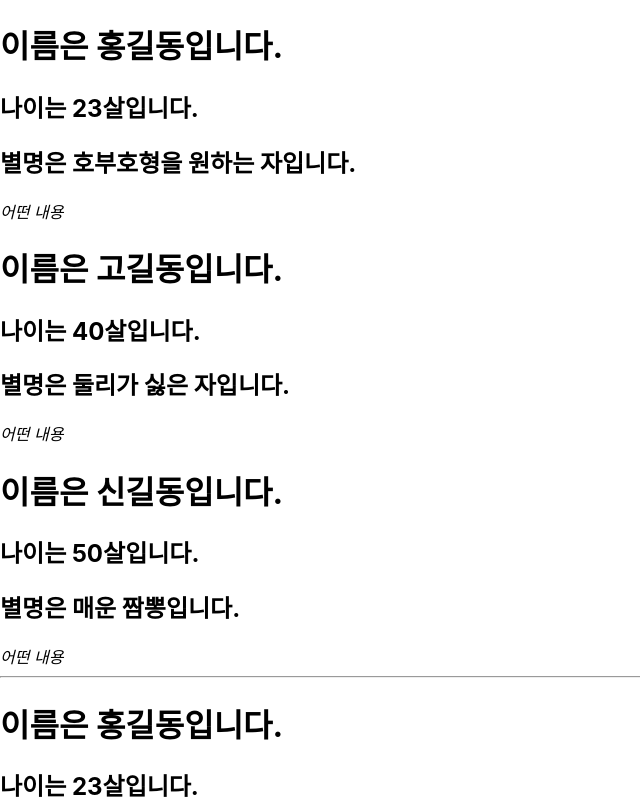
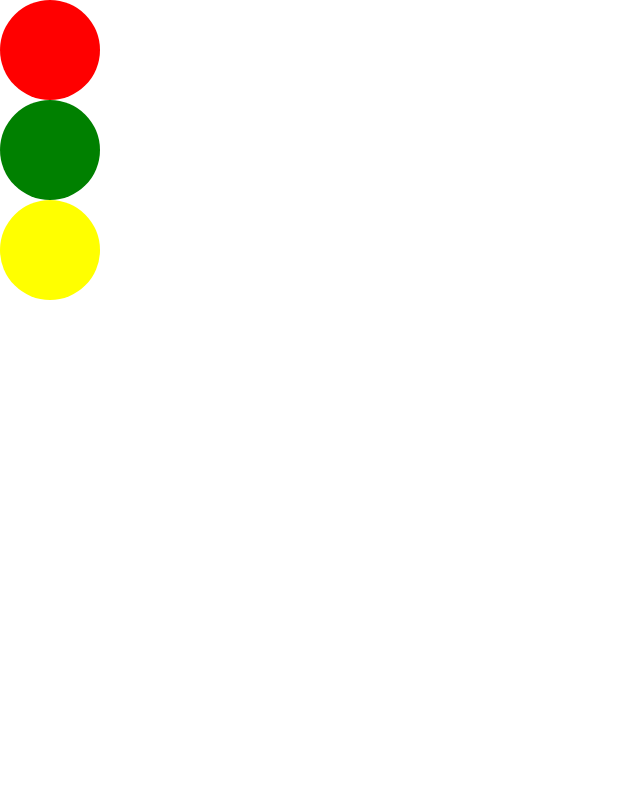
Before and after one commit to QQWaseokE/SK_Shieldus_Rookies_1st, a React (Create React App) app in the folder frontend/react/my-app/: page / in a window 1280 px wide. Shown: the top 800 px of the page, without its empty margins (0-640 px from the left). Built offline with nearby package versions, Linux system fonts and the light colour scheme.

Commit message:
LAB 신호등 모양을 출력하는 컴포넌트 작성
7/1)월)

```diff
--- a/frontend/react/my-app/src/App.js
+++ b/frontend/react/my-app/src/App.js
@@ -1,32 +1,11 @@
 import './App.css';
-import MyComponentClass from './MyComponentClass';
-import MyComponentFunction from './MyComponentFunction';
+import TrafficLight from './TrafficLight';
 
 function App() {
 
-  const datas = [
-    { name: '홍길동', age: 23, nickname: '호부호형을 원하는 자' },
-    { name: '고길동', age: 40, nickname: '둘리가 싫은 자' },
-    { name: '신길동', age: 50, nickname: '매운 짬뽕' },
-  ];
-
   return (
     <>
-      {
-        datas.map(data =>
-          <MyComponentClass name={data.name} age={data.age} nickname={data.nickname}>
-            <i>어떤 내용 </i>
-          </MyComponentClass>
-        )
-      }
-      <hr/>
-      {
-        datas.map(data =>
-          <MyComponentFunction name={data.name} age={data.age} nickname={data.nickname}>
-            <i>또 어떤 내용 </i>
-          </MyComponentFunction>
-        )
-      }
+      <TrafficLight size={100}/>
     </>
   );
 }
--- /dev/null
+++ b/frontend/react/my-app/src/TrafficLight.js
@@ -0,0 +1,16 @@
+function Lamp({ size, color }) {
+    return (
+        <div style={{ width: size, height: size, borderRadius: size / 2, backgroundColor: color }} />
+    );
+}
+
+function TrafficLight({ size }) {
+    return (
+        <>
+            <div style={{ width: size, height: size, borderRadius: size / 2, backgroundColor: 'red' }} />
+            <div style={{ width: size, height: size, borderRadius: size / 2, backgroundColor: 'green' }} />
+            < div style={{ width: size, height: size, borderRadius: size / 2, backgroundColor: 'yellow' }} />
+        </>
+    );
+}
+export default TrafficLight;
```
